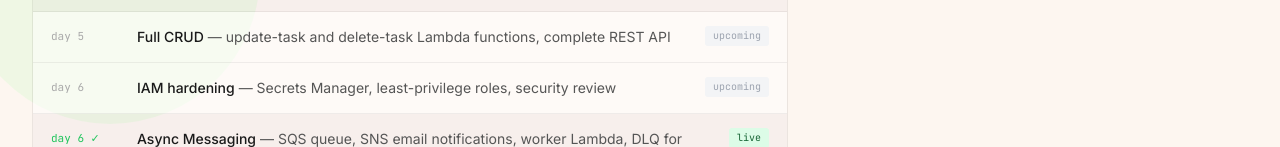
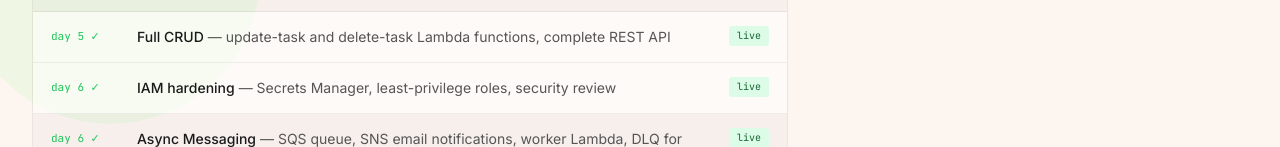
Before and after one commit to Akhiladussa/Deployhub, a plain HTML site: page docs/index.html in a window 1280 px wide. Shown: the part 2976-3123 px from the top of the page. Drawn offline with Linux system fonts and the light colour scheme.

Commit message:
Update showcase: days 5 and 6 marked live

```diff
--- a/docs/index.html
+++ b/docs/index.html
@@ -298,14 +298,14 @@ footer{padding:36px 32px;border-top:1px solid rgba(0,0,0,0.08);display:flex;just
       <span class="prog-badge badge-live">live</span>
     </div>
     <div class="prog-row">
-      <span class="prog-tag pending">day 5</span>
+      <span class="prog-tag live">day 5 ✓</span>
       <span class="prog-text"><strong>Full CRUD</strong> — update-task and delete-task Lambda functions, complete REST API</span>
-      <span class="prog-badge badge-pending">upcoming</span>
+      <span class="prog-badge badge-live">live</span>
     </div>
     <div class="prog-row">
-      <span class="prog-tag pending">day 6</span>
+      <span class="prog-tag live">day 6 ✓</span>
       <span class="prog-text"><strong>IAM hardening</strong> — Secrets Manager, least-privilege roles, security review</span>
-      <span class="prog-badge badge-pending">upcoming</span>
+      <span class="prog-badge badge-live">live</span>
     </div>
     <div class="prog-row done">
       <span class="prog-tag live">day 6 ✓</span>
```
